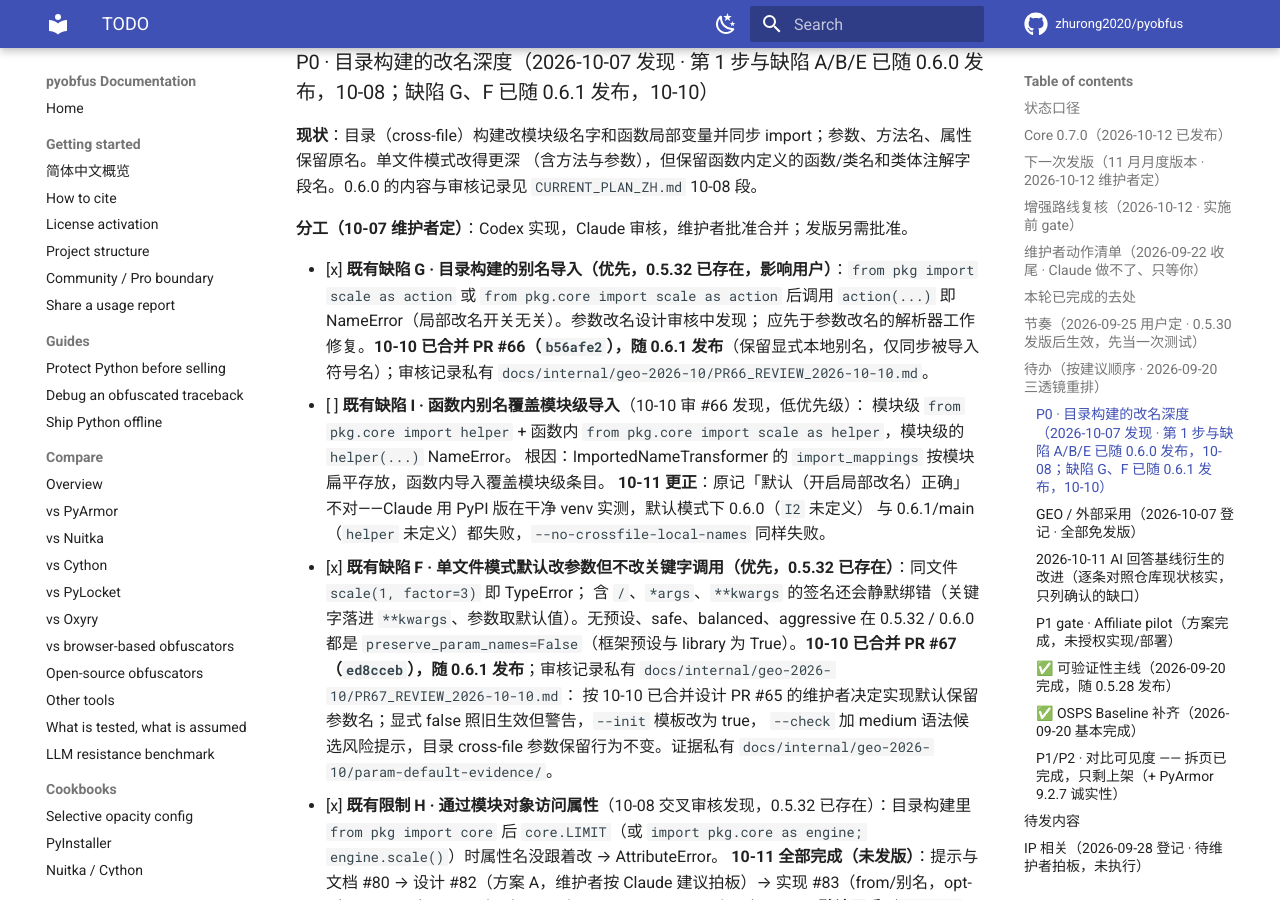
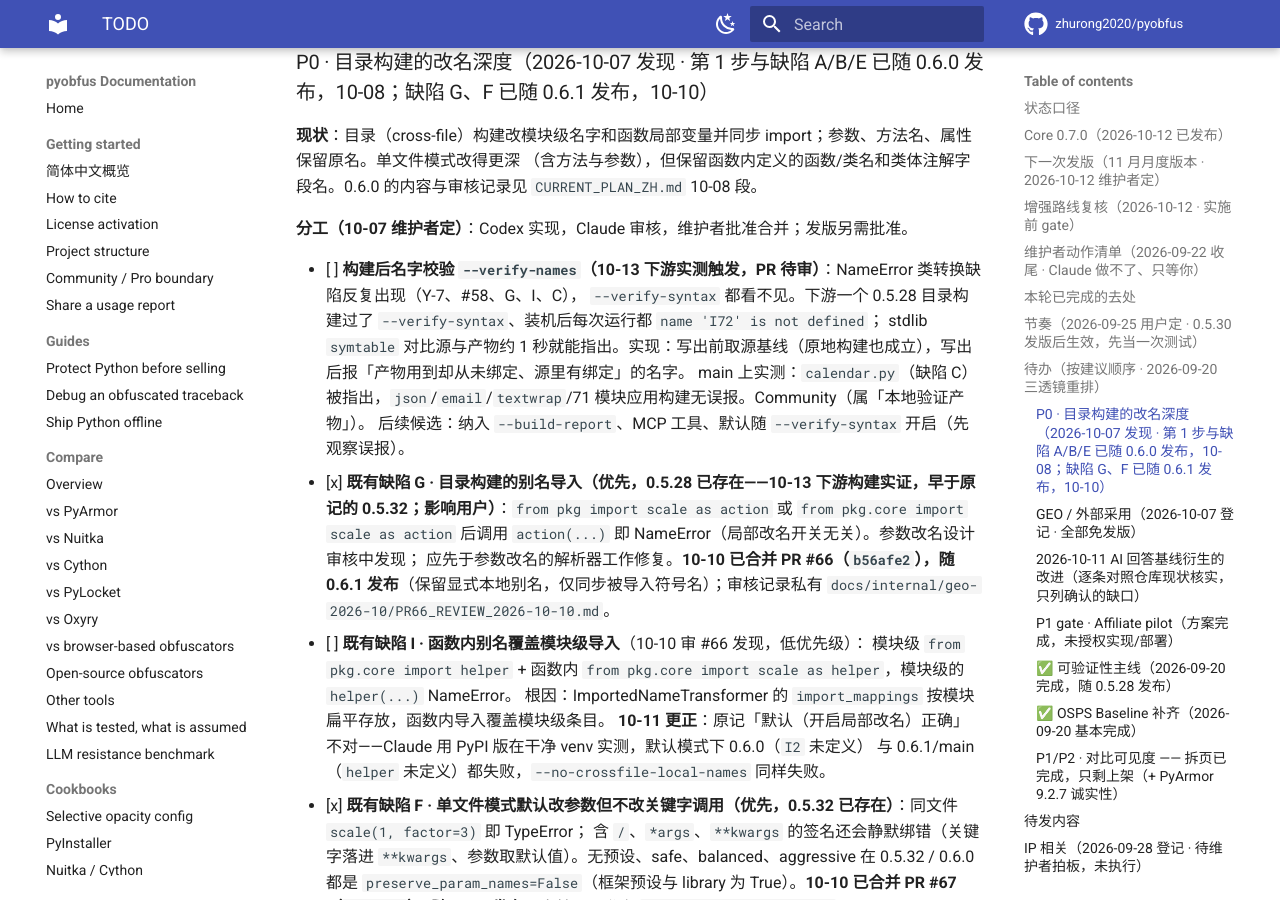
Before and after one commit to zhurong2020/pyobfus, an MkDocs documentation site: the page built from docs/TODO.md, in a window 1280 px wide and 900 px high, scrolled down 8261 px. Built offline with MkDocs 1.6.1 and Material for MkDocs 9.7.7, drawn with Linux system fonts in a browser that asks for light colours; comment, search, counter and statistics services are not loaded.

Commit message:
docs: --verify-names in changelog, support matrix, llms.txt; defect G dates to 0.5.28
Co-Authored-By: Claude Opus 5.5 <noreply@anthropic.com>

````diff
--- a/docs/TODO.md
+++ b/docs/TODO.md
@@ -211,7 +211,12 @@ provenance 项收拢为**一条主线抬为 P0**；**明确不追** PyArmor 的
 
 **分工（10-07 维护者定）**：Codex 实现，Claude 审核，维护者批准合并；发版另需批准。
 
-- [x] **既有缺陷 G · 目录构建的别名导入（优先，0.5.32 已存在，影响用户）**：`from pkg import scale as action` 或
+- [ ] **构建后名字校验 `--verify-names`（10-13 下游实测触发，PR 待审）**：NameError 类转换缺陷反复出现（Y-7、#58、G、I、C），
+      `--verify-syntax` 都看不见。下游一个 0.5.28 目录构建过了 `--verify-syntax`、装机后每次运行都 `name 'I72' is not defined`；
+      stdlib `symtable` 对比源与产物约 1 秒就能指出。实现：写出前取源基线（原地构建也成立），写出后报「产物用到却从未绑定、源里有绑定」的名字。
+      main 上实测：`calendar.py`（缺陷 C）被指出，`json`/`email`/`textwrap`/71 模块应用构建无误报。Community（属「本地验证产物」）。
+      后续候选：纳入 `--build-report`、MCP 工具、默认随 `--verify-syntax` 开启（先观察误报）。
+- [x] **既有缺陷 G · 目录构建的别名导入（优先，0.5.28 已存在——10-13 下游构建实证，早于原记的 0.5.32；影响用户）**：`from pkg import scale as action` 或
       `from pkg.core import scale as action` 后调用 `action(...)` 即 NameError（局部改名开关无关）。参数改名设计审核中发现；
       应先于参数改名的解析器工作修复。**10-10 已合并 PR #66（`b56afe2`），随 0.6.1 发布**（保留显式本地别名，仅同步被导入符号名）；审核记录私有 `docs/internal/geo-2026-10/PR66_REVIEW_2026-10-10.md`。
 - [ ] **既有缺陷 I · 函数内别名覆盖模块级导入**（10-10 审 #66 发现，低优先级）：
--- a/docs/llms.txt
+++ b/docs/llms.txt
@@ -20,6 +20,7 @@ pyobfus --check src/ --json
 pyobfus src/ -o dist/ --dry-run --json
 pyobfus src/ -o dist/ --save-mapping mapping.json --verify-syntax --json
 pyobfus --check-delivery dist/ --json   # release after 0.7.0: no mapping, keys or originals in dist/
+# release after 0.7.0: add --verify-names to the build to fail on names the output uses but never binds
 ```
 
 Keep `mapping.json` private. To restore a traceback:
--- a/llms.txt
+++ b/llms.txt
@@ -20,6 +20,7 @@ pyobfus --check src/ --json
 pyobfus src/ -o dist/ --dry-run --json
 pyobfus src/ -o dist/ --save-mapping mapping.json --verify-syntax --json
 pyobfus --check-delivery dist/ --json   # release after 0.7.0: no mapping, keys or originals in dist/
+# release after 0.7.0: add --verify-names to the build to fail on names the output uses but never binds
 ```
 
 Keep `mapping.json` private. To restore a traceback:
````
Also changed, not shown: CHANGELOG.md (+16 -0 lines), docs/SUPPORT_MATRIX.md (+3 -0 lines).
